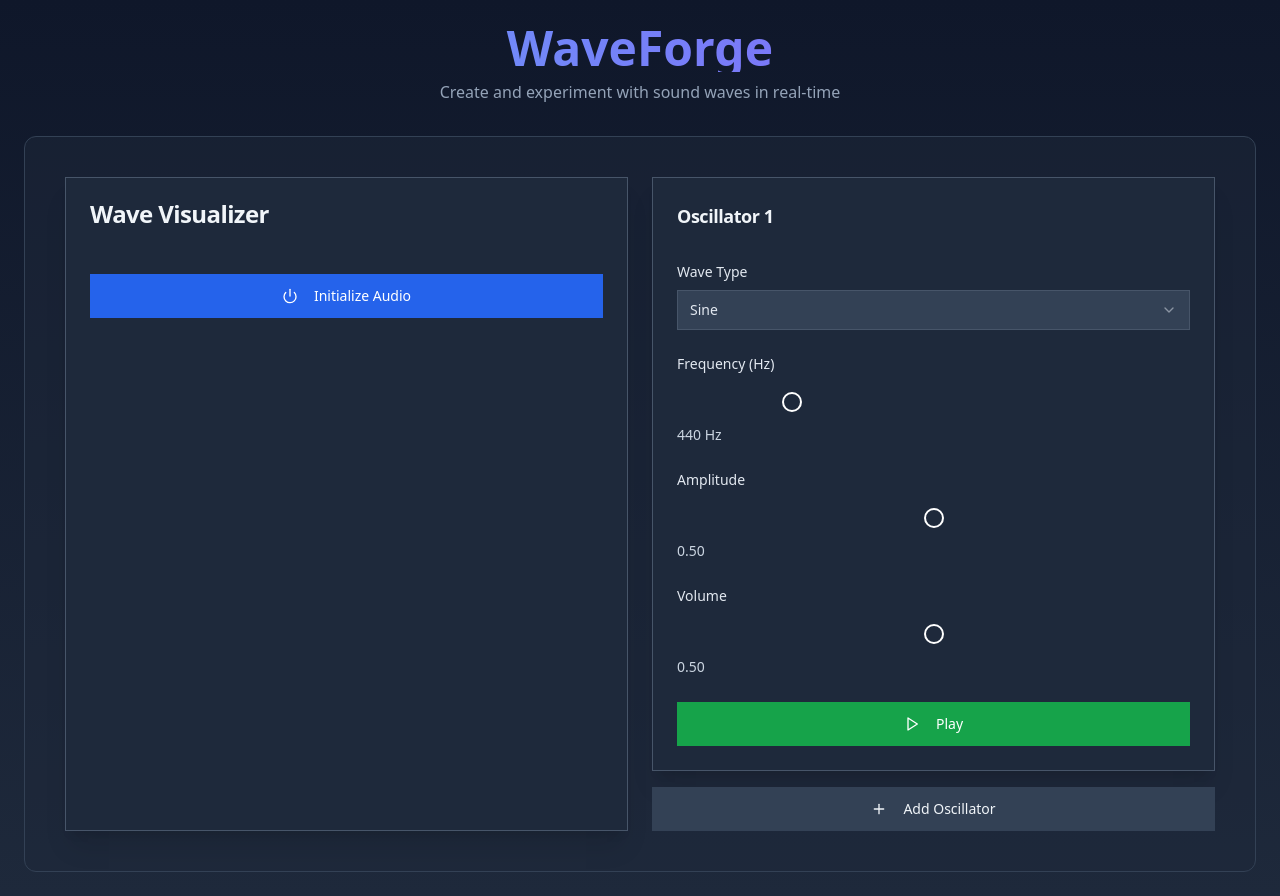
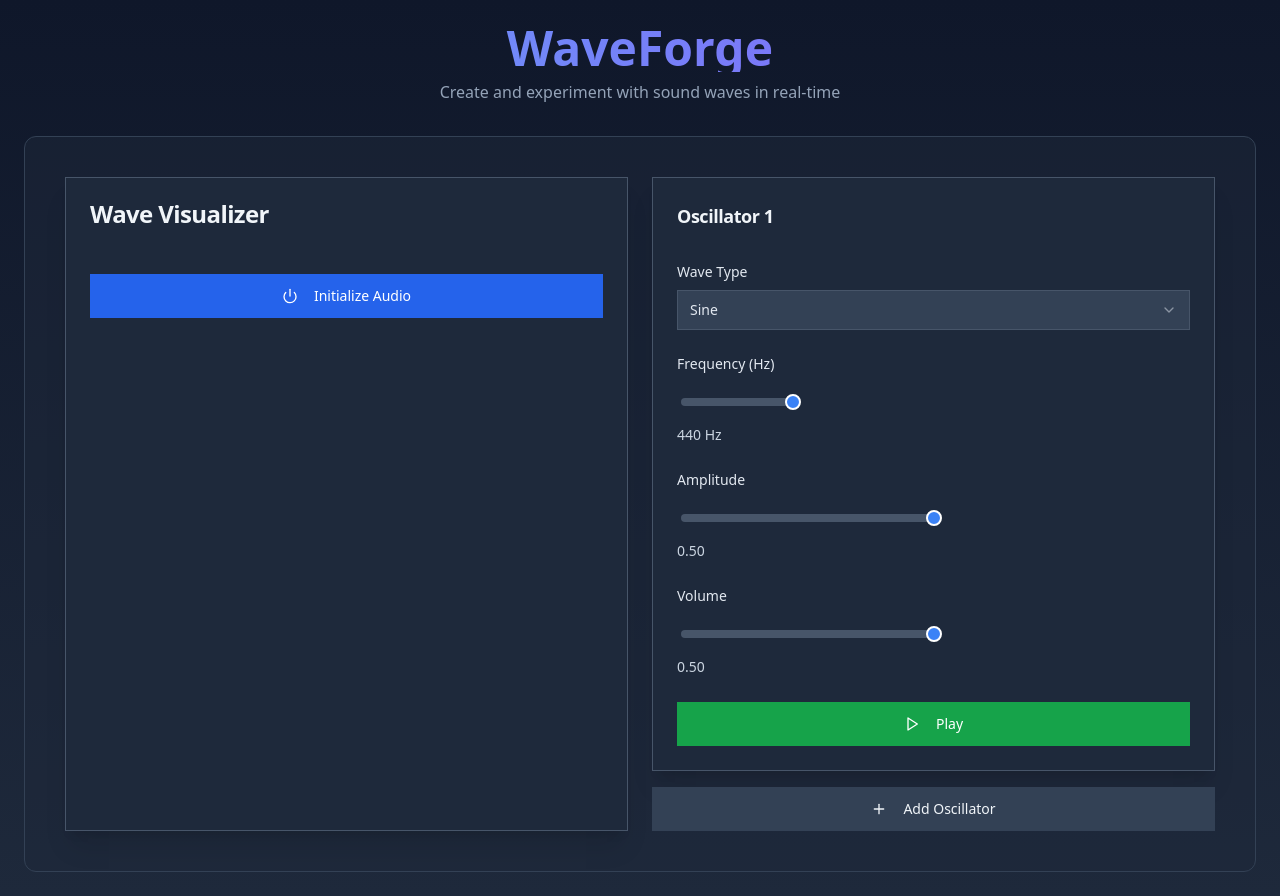
Before and after one commit to Sohaib-2/WaveForge, a React (Vite) app: page / in a window 1280 px wide. Built offline with nearby package versions, Linux system fonts and the light colour scheme.

Commit message:
update slider

```diff
--- a/src/components/Controls/WaveControls.jsx
+++ b/src/components/Controls/WaveControls.jsx
@@ -34,40 +34,46 @@ const WaveControls = ({ settings, onSettingsChange }) => {
 
       <div className="space-y-2">
         <label className="block text-sm font-medium text-slate-200">Frequency (Hz)</label>
+        <div className="px-1">
           <Slider
             value={[settings.frequency]}
             min={20}
             max={2000}
             step={1}
             onValueChange={([value]) => onSettingsChange({ frequency: value })}
-          className="py-4"
+            className="py-4 [&>.relative>span]:bg-blue-500 [&>.relative>span]:h-2 [&>.relative>span:first-child]:bg-slate-600 [&_span[role=slider]]:h-4 [&_span[role=slider]]:w-4 [&_span[role=slider]]:bg-blue-500"
           />
+        </div>
         <span className="text-sm text-slate-300">{settings.frequency} Hz</span>
       </div>
 
       <div className="space-y-2">
         <label className="block text-sm font-medium text-slate-200">Amplitude</label>
+        <div className="px-1">
           <Slider
             value={[settings.amplitude]}
             min={0}
             max={1}
             step={0.01}
             onValueChange={([value]) => onSettingsChange({ amplitude: value })}
-          className="py-4"
+            className="py-4 [&>.relative>span]:bg-blue-500 [&>.relative>span]:h-2 [&>.relative>span:first-child]:bg-slate-600 [&_span[role=slider]]:h-4 [&_span[role=slider]]:w-4 [&_span[role=slider]]:bg-blue-500"
           />
+        </div>
         <span className="text-sm text-slate-300">{settings.amplitude.toFixed(2)}</span>
       </div>
 
       <div className="space-y-2">
         <label className="block text-sm font-medium text-slate-200">Volume</label>
+        <div className="px-1">
           <Slider
             value={[settings.volume]}
             min={0}
             max={1}
             step={0.01}
             onValueChange={([value]) => onSettingsChange({ volume: value })}
-          className="py-4"
+            className="py-4 [&>.relative>span]:bg-blue-500 [&>.relative>span]:h-2 [&>.relative>span:first-child]:bg-slate-600 [&_span[role=slider]]:h-4 [&_span[role=slider]]:w-4 [&_span[role=slider]]:bg-blue-500"
           />
+        </div>
         <span className="text-sm text-slate-300">{settings.volume.toFixed(2)}</span>
       </div>
 
```
Lines whose indentation alone changed are shown as unchanged.
